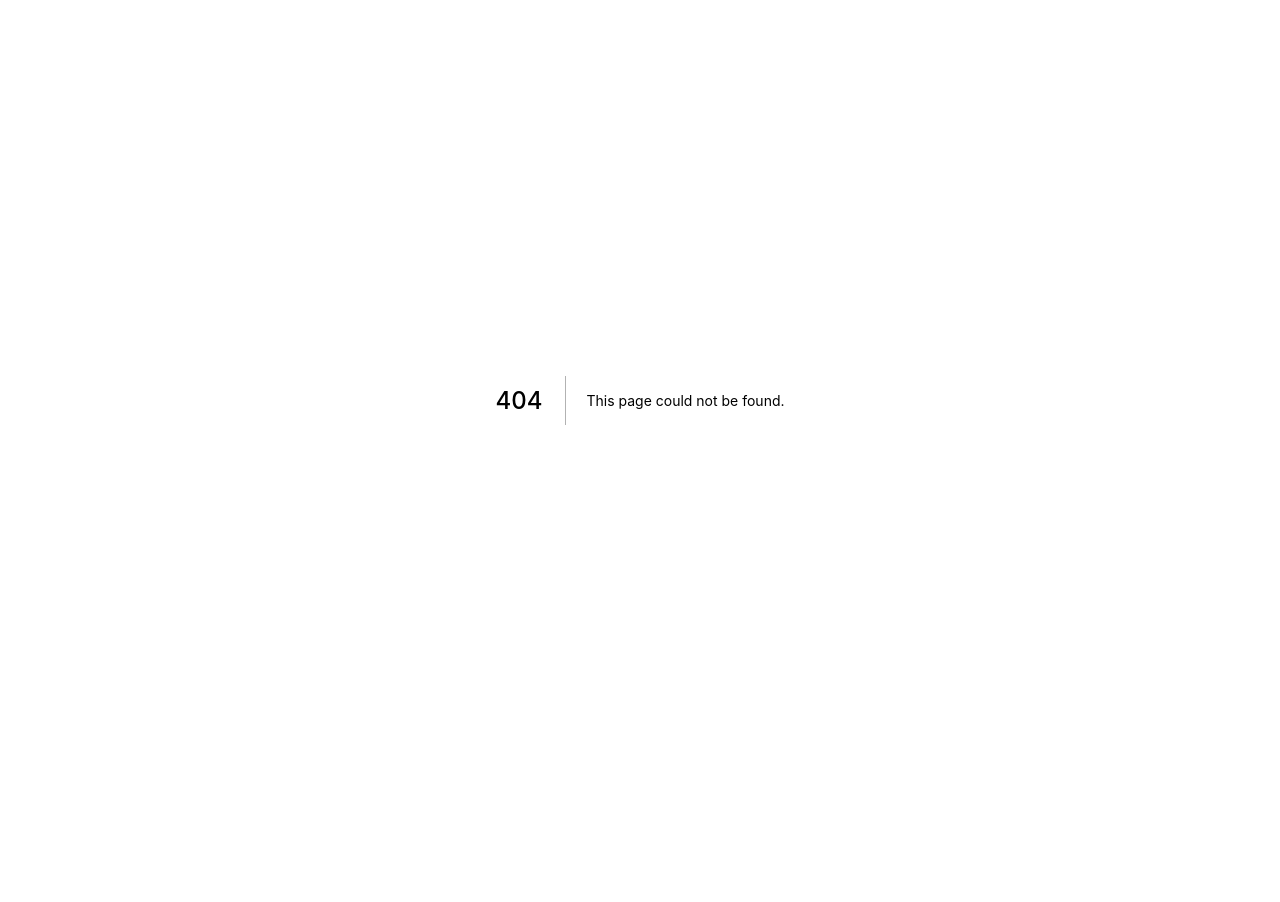
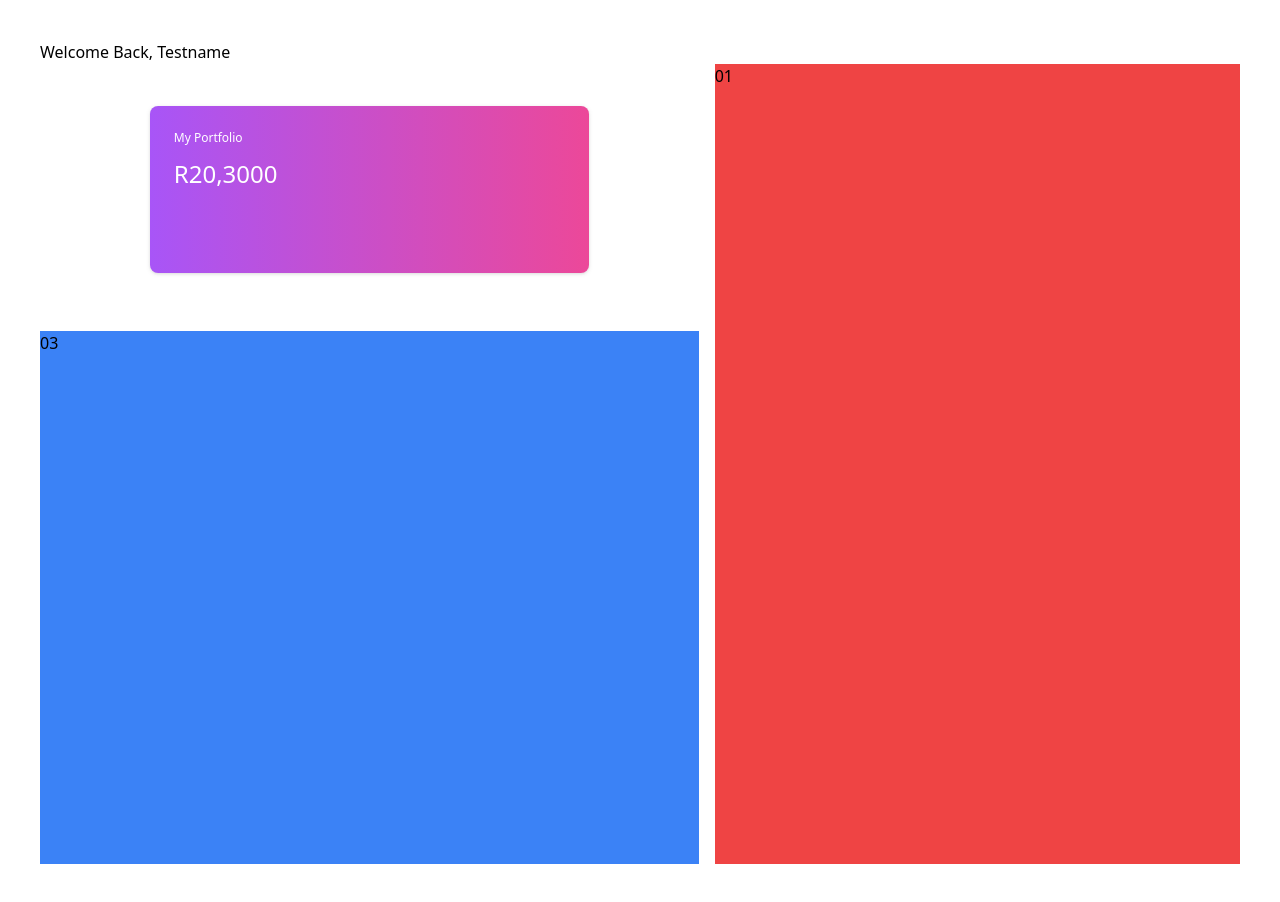
Before and after one commit to faremi/virtumed, a Next.js app: page /admin in a window 1280 px wide. Before the commit this address had no page. Before the commit the page ends 800 px from the top, so only its background shows below. Built offline with nearby package versions, Linux system fonts and the light colour scheme.

Commit message:
Admin page updated

```diff
--- a/components/nav_bar.js
+++ b/components/nav_bar.js
@@ -59,7 +59,7 @@ function Navbar(props) {
                   <DoctorDropDown />
 
                   <Link
-                    href="/home"
+                    href="/admin"
                     activeClass="contact"
                     to="contact"
                     smooth={true}
--- /dev/null
+++ b/components/portfolio.js
@@ -0,0 +1,24 @@
+export default function Portfolio() {
+  return (
+    <div className="col-span-2  bg-grey-10 md:mb-4 flex align-middle justify-center flex-col ">
+      <div className="container bg-gradient-to-r from-purple-500 to-pink-500 h-2/3 md:w-2/3 m-auto rounded-lg drop-shadow p-6">
+        <div className="flex flex-row text-white text-xs ">
+          <h1>My Portfolio</h1>
+        </div>
+        <div className="flex flex-row text-white mt-3 text-2xl ">
+          <h1>R20,3000</h1>
+        </div>
+      </div>
+      <div className=" absolute  top-1/3 flex flex-row justify-center">
+        <div className="m-auto">
+        {/* <div className="bg-red-100 h-8 ">
+          <p>Amount</p>
+        </div>
+        <div className="bg-pink-100 h-8 ">
+          <p>Amount</p>
+        </div> */}
+        </div>
+      </div>
+    </div>
+  );
+}
--- a/next.config.js
+++ b/next.config.js
@@ -1,3 +1,6 @@
 module.exports = {
   reactStrictMode: true,
+  images: {
+    domains: ['images.pexels.com'],
+  },
 }
--- a/package.json
+++ b/package.json
@@ -5,10 +5,11 @@
     "dev": "next dev",
     "build": "next build",
     "start": "next start",
-    "lint": "next lint"
+    "lint": "next lint",
+    "tail":"npx tailwindcss -i ./styles/globals.css -o ./styles/output.css --watch"
   },
   "dependencies": {
-    "@headlessui/react": "^1.4.3",
+    "@headlessui/react": "^1.5.0",
     "@heroicons/react": "^1.0.5",
     "next": "^12.1.0",
     "react": "17.0.2",
--- /dev/null
+++ b/pages/admin.js
@@ -0,0 +1,19 @@
+import Portfolio from "../components/portfolio";
+
+function AdminPage(params) {
+  return (
+    <section className="p-2 md:p-10 font-sans">
+    <div className="flex">
+    {/* <Image className="inline object-cover w-12 h-12 mr-2 rounded-full" src="https://images.pexels.com/photos/2589653/pexels-photo-2589653.jpeg" alt="Profile image" layout="fill"/> */}
+      <h1 className = "">Welcome Back, Testname</h1>
+    </div>
+      <div className="grid grid-rows-3 grid-flow-col gap-4 md:gap-0 md:gap-x-4  h-screen">
+        <Portfolio/>
+        <div className="md:row-span-2 col-span-2 bg-blue-500">03</div>
+        <div className="col-span-2 md:row-span-6 bg-red-500">01</div>
+      </div>
+    </section>
+  );
+}
+
+export default AdminPage;
--- a/styles/output.css
+++ b/styles/output.css
@@ -530,8 +530,144 @@ Ensure the default browser behavior of the `hidden` attribute.
   bottom: 2.5rem;
 }
 
+.left-5 {
+  left: 1.25rem;
+}
+
+.bottom-5 {
+  bottom: 1.25rem;
+}
+
+.top-6 {
+  top: 1.5rem;
+}
+
+.top-36 {
+  top: 9rem;
+}
+
+.top-40 {
+  top: 10rem;
+}
+
+.top-0 {
+  top: 0px;
+}
+
+.bottom-0 {
+  bottom: 0px;
+}
+
+.-bottom-10 {
+  bottom: -2.5rem;
+}
+
+.-bottom-2 {
+  bottom: -0.5rem;
+}
+
+.top-10 {
+  top: 2.5rem;
+}
+
+.-top-10 {
+  top: -2.5rem;
+}
+
+.-top-2 {
+  top: -0.5rem;
+}
+
+.-bottom-2 {
+  bottom: -0.5rem;
+}
+
+.-left-4 {
+  left: -1rem;
+}
+
+.-top-4 {
+  top: -1rem;
+}
+
+.top-2\/3 {
+  top: 66.666667%;
+}
+
+.top-1\/3 {
+  top: 33.333333%;
+}
+
+.left-4 {
+  left: 1rem;
+}
+
+.right-4 {
+  right: 1rem;
+}
+
+.-right-4 {
+  right: -1rem;
+}
+
+.left-20 {
+  left: 5rem;
+}
+
+.left-1 {
+  left: 0.25rem;
+}
+
+.left-1\/3 {
+  left: 33.333333%;
+}
+
+.left-1\/4 {
+  left: 25%;
+}
+
+.left-1\/2 {
+  left: 50%;
+}
+
 .z-10 {
   z-index: 10;
+}
+
+.col-span-2 {
+  grid-column: span 2 / span 2;
+}
+
+.col-span-3 {
+  grid-column: span 3 / span 3;
+}
+
+.col-span-1 {
+  grid-column: span 1 / span 1;
+}
+
+.row-span-3 {
+  grid-row: span 3 / span 3;
+}
+
+.row-span-2 {
+  grid-row: span 2 / span 2;
+}
+
+.row-span-5 {
+  grid-row: span 5 / span 5;
+}
+
+.row-span-6 {
+  grid-row: span 6 / span 6;
+}
+
+.m-auto {
+  margin: auto;
+}
+
+.m-6 {
+  margin: 1.5rem;
 }
 
 .mx-6 {
@@ -539,39 +675,24 @@ Ensure the default browser behavior of the `hidden` attribute.
   margin-right: 1.5rem;
 }
 
+.my-14 {
+  margin-top: 3.5rem;
+  margin-bottom: 3.5rem;
+}
+
 .mx-20 {
   margin-left: 5rem;
   margin-right: 5rem;
 }
 
-.mx-10 {
-  margin-left: 2.5rem;
-  margin-right: 2.5rem;
-}
-
-.mx-28 {
-  margin-left: 7rem;
-  margin-right: 7rem;
-}
-
-.mx-40 {
-  margin-left: 10rem;
-  margin-right: 10rem;
-}
-
-.my-10 {
-  margin-top: 2.5rem;
-  margin-bottom: 2.5rem;
-}
-
-.my-14 {
-  margin-top: 3.5rem;
-  margin-bottom: 3.5rem;
-}
-
-.my-5 {
-  margin-top: 1.25rem;
-  margin-bottom: 1.25rem;
+.my-4 {
+  margin-top: 1rem;
+  margin-bottom: 1rem;
+}
+
+.mx-auto {
+  margin-left: auto;
+  margin-right: auto;
 }
 
 .ml-1 {
@@ -646,26 +767,26 @@ Ensure the default browser behavior of the `hidden` attribute.
   margin-top: 0.25rem;
 }
 
-.mr-32 {
-  margin-right: 8rem;
-}
-
-.mr-40 {
-  margin-right: 10rem;
-}
-
 .mt-5 {
   margin-top: 1.25rem;
 }
 
-.ml-6 {
-  margin-left: 1.5rem;
-}
-
 .ml-2 {
   margin-left: 0.5rem;
 }
 
+.mb-0 {
+  margin-bottom: 0px;
+}
+
+.mt-3 {
+  margin-top: 0.75rem;
+}
+
+.mt-4 {
+  margin-top: 1rem;
+}
+
 .block {
   display: block;
 }
@@ -674,6 +795,10 @@ Ensure the default browser behavior of the `hidden` attribute.
   display: inline-block;
 }
 
+.inline {
+  display: inline;
+}
+
 .flex {
   display: flex;
 }
@@ -718,6 +843,14 @@ Ensure the default browser behavior of the `hidden` attribute.
   height: 3rem;
 }
 
+.h-screen {
+  height: 100vh;
+}
+
+.h-8 {
+  height: 2rem;
+}
+
 .w-full {
   width: 100%;
 }
@@ -752,6 +885,30 @@ Ensure the default browser behavior of the `hidden` attribute.
 
 .w-6 {
   width: 1.5rem;
+}
+
+.w-12 {
+  width: 3rem;
+}
+
+.w-2\/3 {
+  width: 66.666667%;
+}
+
+.w-1\/4 {
+  width: 25%;
+}
+
+.w-1\/3 {
+  width: 33.333333%;
+}
+
+.w-1\/5 {
+  width: 20%;
+}
+
+.w-1\/6 {
+  width: 16.666667%;
 }
 
 .flex-shrink-0 {
@@ -782,6 +939,18 @@ Ensure the default browser behavior of the `hidden` attribute.
   cursor: pointer;
 }
 
+.grid-flow-col {
+  grid-auto-flow: column;
+}
+
+.grid-rows-3 {
+  grid-template-rows: repeat(3, minmax(0, 1fr));
+}
+
+.flex-row {
+  flex-direction: row;
+}
+
 .flex-col {
   flex-direction: column;
 }
@@ -812,6 +981,15 @@ Ensure the default browser behavior of the `hidden` attribute.
 
 .gap-8 {
   gap: 2rem;
+}
+
+.gap-4 {
+  gap: 1rem;
+}
+
+.gap-x-4 {
+  -moz-column-gap: 1rem;
+       column-gap: 1rem;
 }
 
 .-space-y-10 > :not([hidden]) ~ :not([hidden]) {
@@ -832,6 +1010,18 @@ Ensure the default browser behavior of the `hidden` attribute.
   margin-bottom: calc(0.25rem * var(--tw-space-y-reverse));
 }
 
+.space-y-9 > :not([hidden]) ~ :not([hidden]) {
+  --tw-space-y-reverse: 0;
+  margin-top: calc(2.25rem * calc(1 - var(--tw-space-y-reverse)));
+  margin-bottom: calc(2.25rem * var(--tw-space-y-reverse));
+}
+
+.space-x-3 > :not([hidden]) ~ :not([hidden]) {
+  --tw-space-x-reverse: 0;
+  margin-right: calc(0.75rem * var(--tw-space-x-reverse));
+  margin-left: calc(0.75rem * calc(1 - var(--tw-space-x-reverse)));
+}
+
 .divide-y > :not([hidden]) ~ :not([hidden]) {
   --tw-divide-y-reverse: 0;
   border-top-width: calc(1px * calc(1 - var(--tw-divide-y-reverse)));
@@ -855,6 +1045,10 @@ Ensure the default browser behavior of the `hidden` attribute.
   border-radius: 1rem;
 }
 
+.rounded-full {
+  border-radius: 9999px;
+}
+
 .border {
   border-width: 1px;
 }
@@ -897,6 +1091,36 @@ Ensure the default browser behavior of the `hidden` attribute.
   background-color: rgb(13 148 136 / var(--tw-bg-opacity));
 }
 
+.bg-red-500 {
+  --tw-bg-opacity: 1;
+  background-color: rgb(239 68 68 / var(--tw-bg-opacity));
+}
+
+.bg-pink-500 {
+  --tw-bg-opacity: 1;
+  background-color: rgb(236 72 153 / var(--tw-bg-opacity));
+}
+
+.bg-blue-500 {
+  --tw-bg-opacity: 1;
+  background-color: rgb(59 130 246 / var(--tw-bg-opacity));
+}
+
+.bg-blue-50 {
+  --tw-bg-opacity: 1;
+  background-color: rgb(239 246 255 / var(--tw-bg-opacity));
+}
+
+.bg-red-100 {
+  --tw-bg-opacity: 1;
+  background-color: rgb(254 226 226 / var(--tw-bg-opacity));
+}
+
+.bg-pink-100 {
+  --tw-bg-opacity: 1;
+  background-color: rgb(252 231 243 / var(--tw-bg-opacity));
+}
+
 .bg-opacity-20 {
   --tw-bg-opacity: 0.2;
 }
@@ -910,8 +1134,22 @@ Ensure the default browser behavior of the `hidden` attribute.
   --tw-gradient-stops: var(--tw-gradient-from), var(--tw-gradient-to, rgb(153 246 228 / 0));
 }
 
+.from-purple-500 {
+  --tw-gradient-from: #a855f7;
+  --tw-gradient-stops: var(--tw-gradient-from), var(--tw-gradient-to, rgb(168 85 247 / 0));
+}
+
 .to-cyan-200 {
   --tw-gradient-to: #a5f3fc;
+}
+
+.to-pink-500 {
+  --tw-gradient-to: #ec4899;
+}
+
+.object-cover {
+  -o-object-fit: cover;
+     object-fit: cover;
 }
 
 .p-6 {
@@ -998,14 +1236,6 @@ Ensure the default browser behavior of the `hidden` attribute.
   padding-top: 8rem;
 }
 
-.pb-4 {
-  padding-bottom: 1rem;
-}
-
-.pb-40 {
-  padding-bottom: 10rem;
-}
-
 .text-left {
   text-align: left;
 }
@@ -1016,6 +1246,10 @@ Ensure the default browser behavior of the `hidden` attribute.
 
 .align-middle {
   vertical-align: middle;
+}
+
+.font-sans {
+  font-family: ui-sans-serif, system-ui, -apple-system, BlinkMacSystemFont, "Segoe UI", Roboto, "Helvetica Neue", Arial, "Noto Sans", sans-serif, "Apple Color Emoji", "Segoe UI Emoji", "Segoe UI Symbol", "Noto Color Emoji";
 }
 
 .text-sm {
@@ -1041,6 +1275,11 @@ Ensure the default browser behavior of the `hidden` attribute.
 .text-2xl {
   font-size: 1.5rem;
   line-height: 2rem;
+}
+
+.text-xs {
+  font-size: 0.75rem;
+  line-height: 1rem;
 }
 
 .font-semibold {
@@ -1147,6 +1386,16 @@ Ensure the default browser behavior of the `hidden` attribute.
 
 .ring-opacity-5 {
   --tw-ring-opacity: 0.05;
+}
+
+.drop-shadow {
+  --tw-drop-shadow: drop-shadow(0 1px 2px rgb(0 0 0 / 0.1)) drop-shadow(0 1px 1px rgb(0 0 0 / 0.06));
+  filter: var(--tw-blur) var(--tw-brightness) var(--tw-contrast) var(--tw-grayscale) var(--tw-hue-rotate) var(--tw-invert) var(--tw-saturate) var(--tw-sepia) var(--tw-drop-shadow);
+}
+
+.drop-shadow-md {
+  --tw-drop-shadow: drop-shadow(0 4px 3px rgb(0 0 0 / 0.07)) drop-shadow(0 2px 2px rgb(0 0 0 / 0.06));
+  filter: var(--tw-blur) var(--tw-brightness) var(--tw-contrast) var(--tw-grayscale) var(--tw-hue-rotate) var(--tw-invert) var(--tw-saturate) var(--tw-sepia) var(--tw-drop-shadow);
 }
 
 .transition {
@@ -1309,20 +1558,6 @@ a {
 }
 
 @media (min-width: 640px) {
-  .sm\:mx-40 {
-    margin-left: 10rem;
-    margin-right: 10rem;
-  }
-
-  .sm\:my-40 {
-    margin-top: 10rem;
-    margin-bottom: 10rem;
-  }
-
-  .sm\:flex-col-reverse {
-    flex-direction: column-reverse;
-  }
-
   .sm\:px-3 {
     padding-left: 0.75rem;
     padding-right: 0.75rem;
@@ -1338,6 +1573,38 @@ a {
     bottom: -6rem;
   }
 
+  .md\:left-1\/4 {
+    left: 25%;
+  }
+
+  .md\:row-span-6 {
+    grid-row: span 6 / span 6;
+  }
+
+  .md\:row-span-2 {
+    grid-row: span 2 / span 2;
+  }
+
+  .md\:row-span-4 {
+    grid-row: span 4 / span 4;
+  }
+
+  .md\:row-span-3 {
+    grid-row: span 3 / span 3;
+  }
+
+  .md\:row-span-1 {
+    grid-row: span 1 / span 1;
+  }
+
+  .md\:mb-0 {
+    margin-bottom: 0px;
+  }
+
+  .md\:mb-4 {
+    margin-bottom: 1rem;
+  }
+
   .md\:block {
     display: block;
   }
@@ -1346,6 +1613,14 @@ a {
     display: none;
   }
 
+  .md\:h-2\/3 {
+    height: 66.666667%;
+  }
+
+  .md\:w-2\/3 {
+    width: 66.666667%;
+  }
+
   .md\:grid-cols-2 {
     grid-template-columns: repeat(2, minmax(0, 1fr));
   }
@@ -1356,6 +1631,15 @@ a {
 
   .md\:justify-start {
     justify-content: flex-start;
+  }
+
+  .md\:gap-0 {
+    gap: 0px;
+  }
+
+  .md\:gap-x-4 {
+    -moz-column-gap: 1rem;
+         column-gap: 1rem;
   }
 
   .md\:p-10 {
@@ -1378,44 +1662,18 @@ a {
 }
 
 @media (min-width: 1024px) {
+  .lg\:mx-28 {
+    margin-left: 7rem;
+    margin-right: 7rem;
+  }
+
   .lg\:mx-40 {
     margin-left: 10rem;
     margin-right: 10rem;
   }
 
-  .lg\:my-32 {
-    margin-top: 8rem;
-    margin-bottom: 8rem;
-  }
-
-  .lg\:mx-32 {
-    margin-left: 8rem;
-    margin-right: 8rem;
-  }
-
-  .lg\:mx-28 {
-    margin-left: 7rem;
-    margin-right: 7rem;
-  }
-
-  .lg\:ml-20 {
-    margin-left: 5rem;
-  }
-
-  .lg\:mr-20 {
-    margin-right: 5rem;
-  }
-
-  .lg\:mr-32 {
-    margin-right: 8rem;
-  }
-
   .lg\:mr-40 {
     margin-right: 10rem;
-  }
-
-  .lg\:ml-40 {
-    margin-left: 10rem;
   }
 
   .lg\:block {
```
Also changed, not shown: 1 other file (tests, documents, lock files or other folders).
